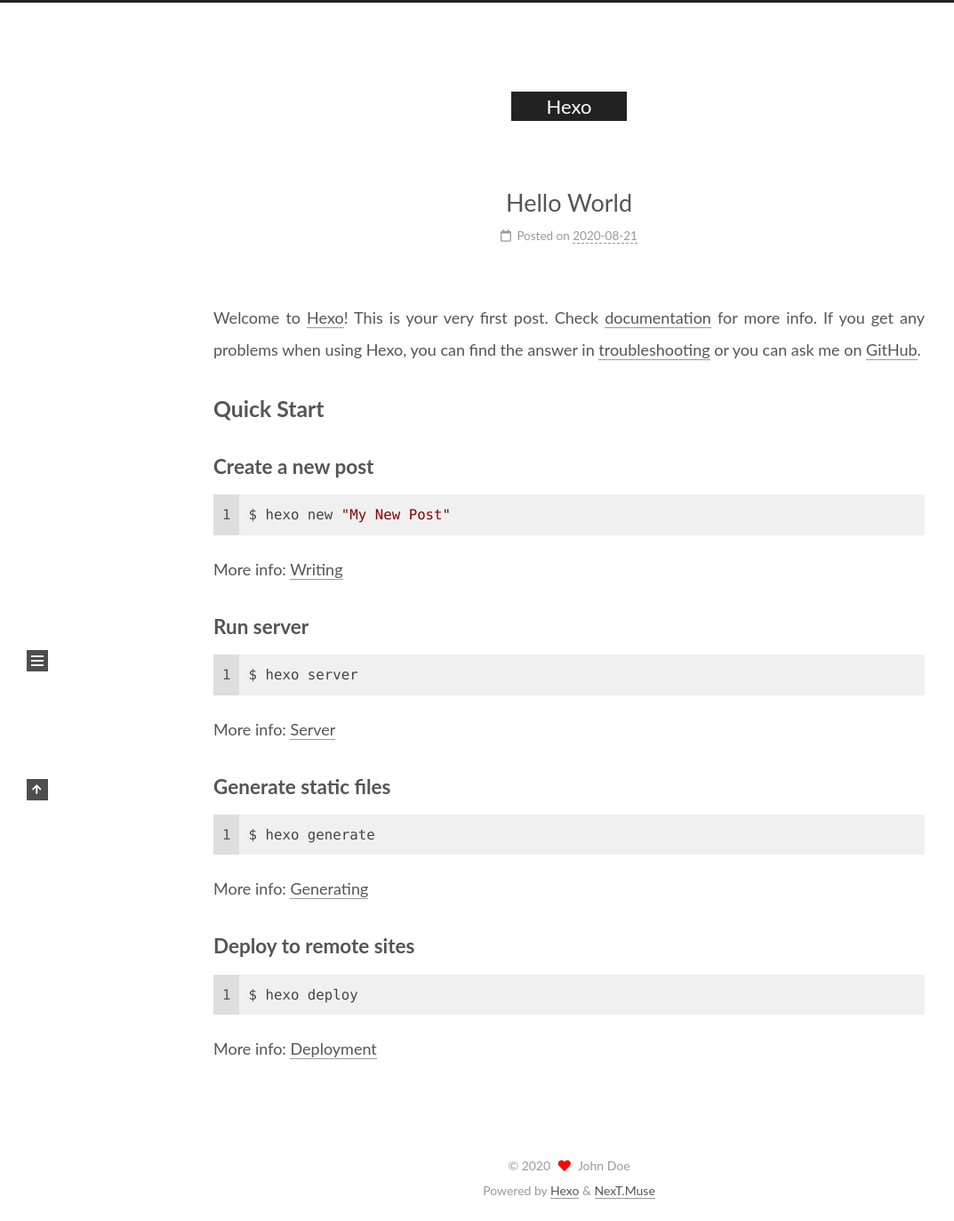
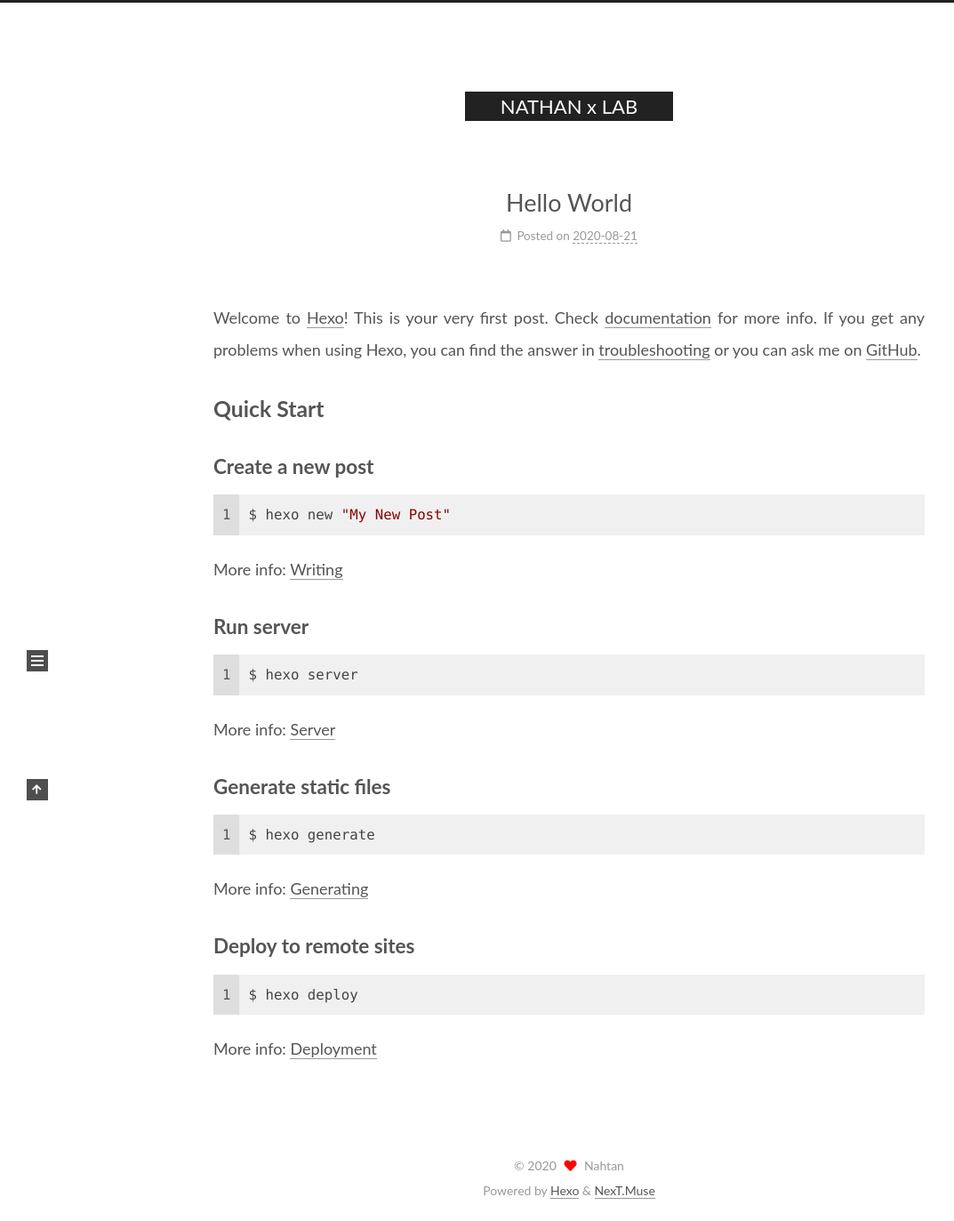
Before and after one commit to mignonwong/mignonwong.github.io, a plain HTML site: page index.html in a window 1280 px wide. Shown: the whole page at 89% size, without its empty margins (0-1073 px from the left). Drawn offline with nearby package versions, Linux system fonts and the light colour scheme.

Commit message:
Site updated: 2020-08-21 12:26:32

```diff
--- a/css/main.css
+++ b/css/main.css
@@ -2611,7 +2611,7 @@
 }
 .links-of-author a::before,
 .links-of-author span.exturl::before {
-  background: #ffe3df;
+  background: #ff5b16;
   display: inline-block;
   margin-right: 3px;
   transform: translateY(-2px);
--- a/index.html
+++ b/index.html
@@ -23,11 +23,11 @@
   </script>
 
   <meta property="og:type" content="website">
-<meta property="og:title" content="Hexo">
+<meta property="og:title" content="NATHAN  x  LAB">
 <meta property="og:url" content="http://yoursite.com/index.html">
-<meta property="og:site_name" content="Hexo">
+<meta property="og:site_name" content="NATHAN  x  LAB">
 <meta property="og:locale" content="en_US">
-<meta property="article:author" content="John Doe">
+<meta property="article:author" content="Nahtan">
 <meta name="twitter:card" content="summary">
 
 
@@ -44,7 +44,7 @@
   };
 </script>
 
-  <title>Hexo</title>
+  <title>NATHAN  x  LAB</title>
 
 
 
@@ -104,7 +104,7 @@
 
     <a href="/" class="brand" rel="start">
       <i class="logo-line"></i>
-      <h1 class="site-title">Hexo</h1>
+      <h1 class="site-title">NATHAN  x  LAB</h1>
       <i class="logo-line"></i>
     </a>
   </div>
@@ -149,7 +149,7 @@
 
       <section class="site-overview-wrap sidebar-panel">
         <div class="site-author animated" itemprop="author" itemscope itemtype="http://schema.org/Person">
-  <p class="site-author-name" itemprop="name">John Doe</p>
+  <p class="site-author-name" itemprop="name">Nahtan</p>
   <div class="site-description" itemprop="description"></div>
 </div>
 <div class="site-state-wrap animated">
@@ -196,12 +196,12 @@
 
     <span hidden itemprop="author" itemscope itemtype="http://schema.org/Person">
       <meta itemprop="image" content="/images/avatar.gif">
-      <meta itemprop="name" content="John Doe">
+      <meta itemprop="name" content="Nahtan">
       <meta itemprop="description" content="">
     </span>
 
     <span hidden itemprop="publisher" itemscope itemtype="http://schema.org/Organization">
-      <meta itemprop="name" content="Hexo">
+      <meta itemprop="name" content="NATHAN  x  LAB">
     </span>
 
 
@@ -306,7 +306,7 @@
   <span class="with-love">
     <i class="fa fa-heart"></i>
   </span>
-  <span class="author" itemprop="copyrightHolder">John Doe</span>
+  <span class="author" itemprop="copyrightHolder">Nahtan</span>
 </div>
   <div class="powered-by">Powered by <a href="https://hexo.io/" class="theme-link" rel="noopener" target="_blank">Hexo</a> & <a href="https://theme-next.js.org/muse/" class="theme-link" rel="noopener" target="_blank">NexT.Muse</a>
   </div>
```
Also changed, not shown: 2020/08/21/hello-world/index.html (+8 -8 lines), archives/2020/08/index.html (+7 -7 lines), archives/2020/index.html (+7 -7 lines), archives/index.html (+7 -7 lines).
